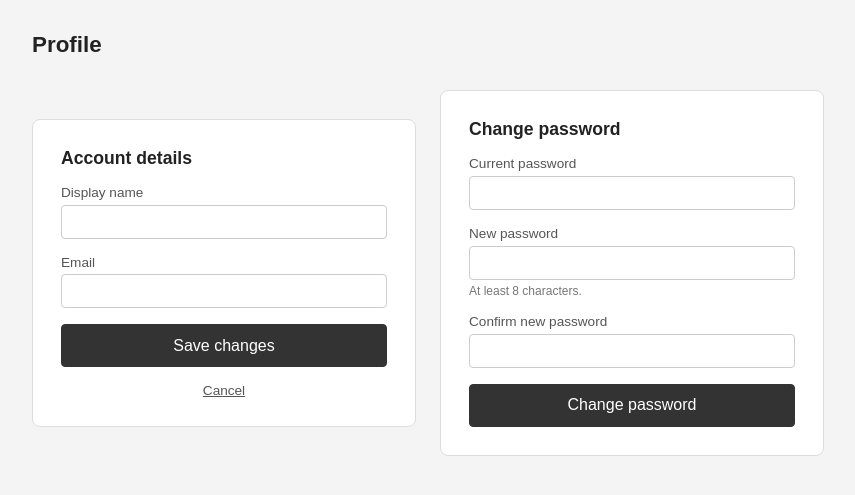
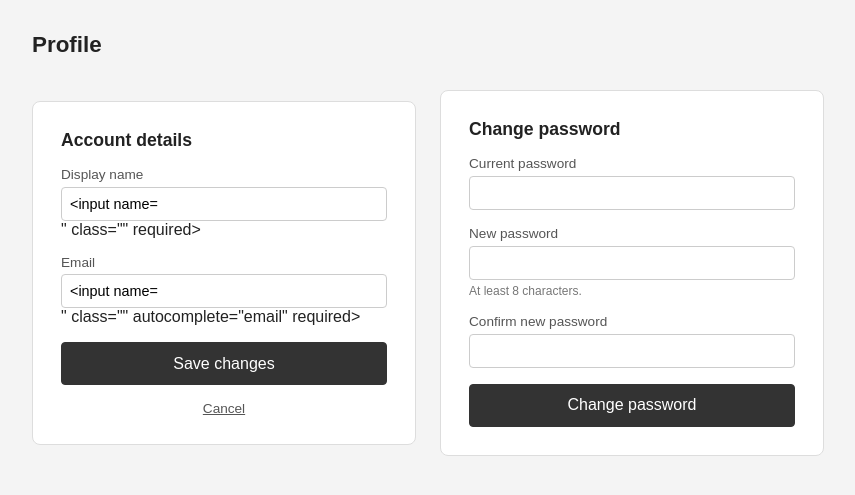
Before and after one commit to strg-ze/cmsc128-Lab1_CRUD_tipon, a Flask app: template templates/profile.html in a window 1280 px wide. Shown: the part 55-550 px from the top of the page, without its empty margins (0-855 px from the left). Run offline with Flask 3, Linux system fonts and the light colour scheme; the template is opened without the code that fills it, so the values that code supplies are empty, except form fields; form fields are guessed from the names that the template uses.

Commit message:
feat: add jinja templating to profile.html

```diff
--- a/templates/profile.html
+++ b/templates/profile.html
@@ -7,22 +7,26 @@
 
     <div class="auth-card">
         <h2>Account details</h2>
-        <form class="auth-form" method="POST" action="" novalidate>
+        <form class="auth-form" method="POST" action="{{ url_for('profile_details') }}" novalidate>
             <div class="form-field">
                 <label for="display-name">Display name</label>
                 <input type="text" id="display-name" name="display-name"
-                       value=""
-                       class="" required>
-                <!--error here-->
+                       value="{{ form.display_name }}"
+                       class="{{ 'has-error' if details_errors.display_name }}" required>
+                {% if details_errors.display_name %}
+                    <p class="field-error">{{ details_errors.display_name }}</p>
+                {% endif %}
             </div>
 
             <div class="form-field">
                 <label for="email">Email</label>
                 <input type="email" id="email" name="email"
-                       value=""
-                       class=""
+                       value="{{ form.email }}"
+                       class="{{ 'has-error' if details_errors.email }}"
                        autocomplete="email" required>
-                <!--error here-->
+                {% if details_errors.email %}
+                    <p class="field-error">{{ details_errors.email }}</p>
+                {% endif %}
             </div>
 
             <button type="submit" class="btn-submit">Save changes</button>
@@ -32,30 +36,36 @@
 
     <div class="auth-card">
         <h2>Change password</h2>
-        <form class="auth-form" method="POST" action="" novalidate>
+        <form class="auth-form" method="POST" action="{{ url_for('profile_password') }}" novalidate>
             <div class="form-field">
                 <label for="current-password">Current password</label>
                 <input type="password" id="current-password" name="current-password"
-                       class=""
+                       class="{{ 'has-error' if password_errors.current }}"
                        autocomplete="current-password" required>
-                <!--error here-->
+                {% if password_errors.current %}
+                    <p class="field-error">{{ password_errors.current }}</p>
+                {% endif %}
             </div>
 
             <div class="form-field">
                 <label for="new-password">New password</label>
                 <input type="password" id="new-password" name="new-password"
-                       class=""
+                       class="{{ 'has-error' if password_errors.new }}"
                        autocomplete="new-password" required>
                 <small class="field-hint">At least 8 characters.</small>
-
+                {% if password_errors.new %}
+                    <p class="field-error">{{ password_errors.new }}</p>
+                {% endif %}
             </div>
 
             <div class="form-field">
                 <label for="confirm-password">Confirm new password</label>
                 <input type="password" id="confirm-password" name="confirm-password"
-                       class=""
+                       class="{{ 'has-error' if password_errors.confirm }}"
                        autocomplete="new-password" required>
-
+                {% if password_errors.confirm %}
+                    <p class="field-error">{{ password_errors.confirm }}</p>
+                {% endif %}
             </div>
 
             <button type="submit" class="btn-submit">Change password</button>
```
